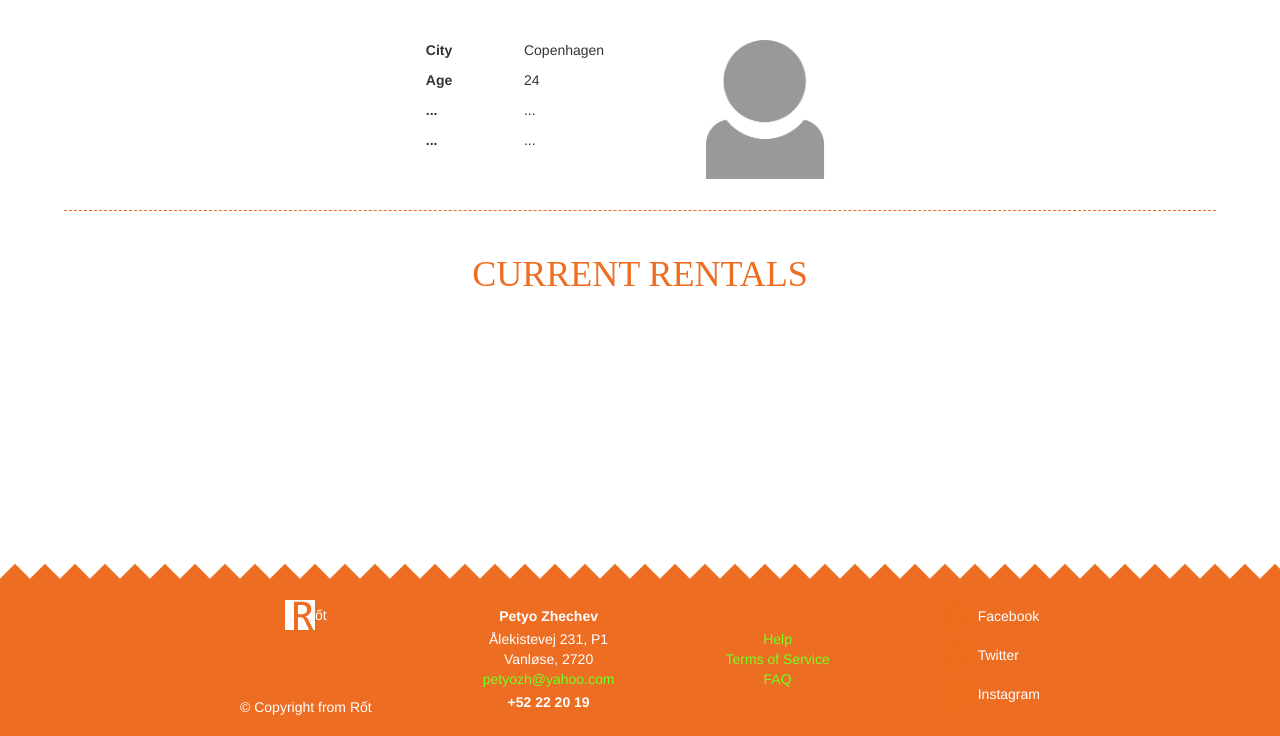
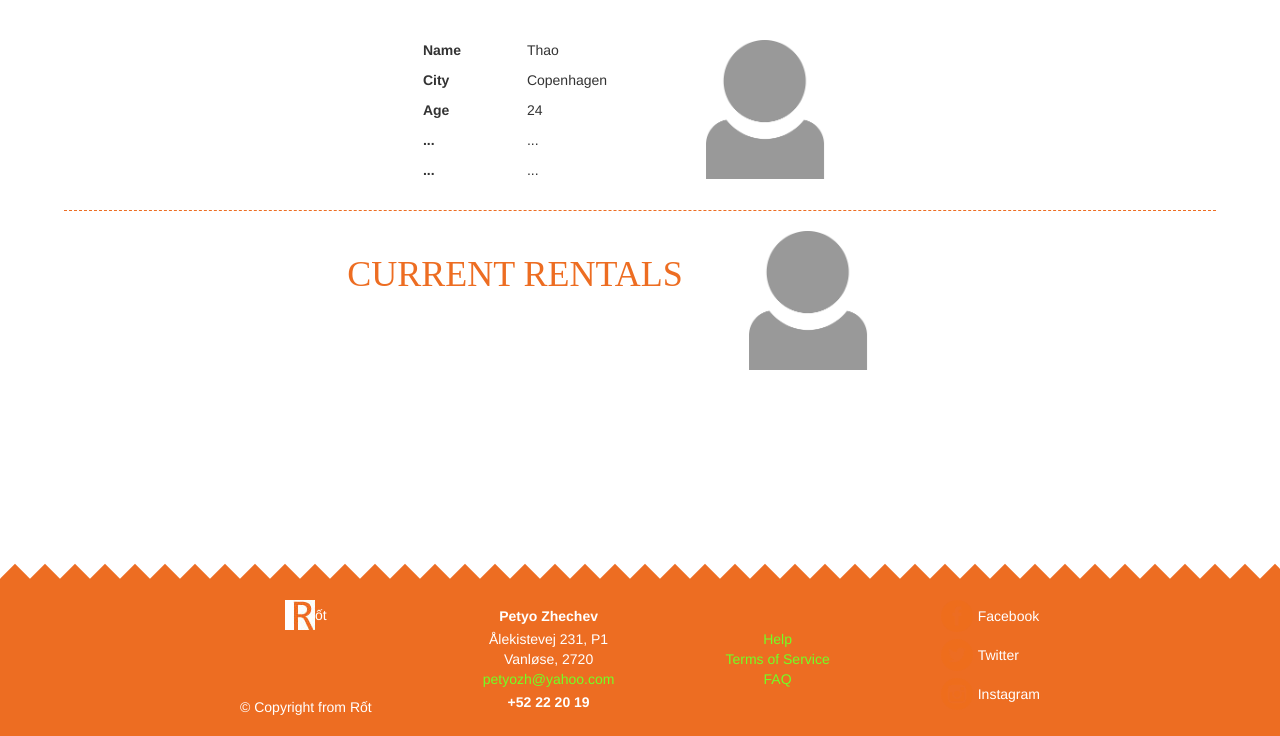
Before and after one commit to zWarMob/webSecurity, a PHP site: page /profile.php in a window 1280 px wide. Shown: the part 50-786 px from the top of the page. Run offline with PHP 8.4, Linux system fonts and the light colour scheme; some libraries are stand-ins or nearby versions.

Commit message:
Added content

```diff
--- a/pages/profile.php
+++ b/pages/profile.php
@@ -8,12 +8,14 @@ include('../templates/header.php');
     <div class="f-c m-20">
             <div class="f-sa w-250">
                         <div class="f-w-600">
+                                    <p class="">Name</p>
                                     <p class="">City</p>
                                     <p class="">Age</p>
                                     <p class="">...</p>
                                     <p class="">...</p>
                         </div>
                         <div>
+                                    <p class="">Thao</p>
                                     <p class="">Copenhagen</p>
                                     <p class="">24</p>
                                     <p class="">...</p>
@@ -27,6 +29,11 @@ include('../templates/header.php');
     <hr class="hr-90">
     <div class="f-c m-20">
             <h1 class="h1-c">CURRENT RENTALS</h2>
+            <div class="h-200">
+                        <div class="img-s-150 m-l-r-50">
+                                    <img src="../images/anonymousProfile.png" class="img-100" alt="Profile">
+                        </div>
+            </div>
     </div>
 
 
--- a/styleLib.css
+++ b/styleLib.css
@@ -37,6 +37,10 @@ HEIGHT
 */
 .h-70 {
 	min-height: 70vh;
+}
+
+.h-200 {
+	min-height: 200px;
 }
 
 /***********
```
